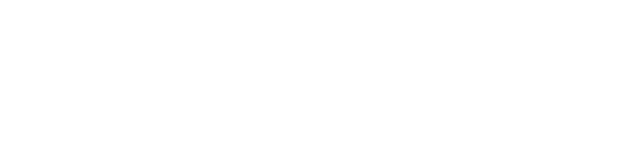
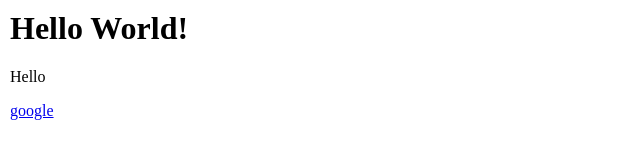
Before and after one commit to mac-manu/vuejs, a plain HTML site: page vueJS templates/index.html in a window 1280 px wide. Shown: the whole page, without its empty margins (0-640 px from the left). Drawn offline with nearby package versions, Linux system fonts and the light colour scheme; files that its build step writes are made by us from their sources.

Commit message:
template

```diff
--- a/vueJS templates/app.js
+++ b/vueJS templates/app.js
@@ -3,12 +3,14 @@
 new Vue({
 	el: '#app',
 	data: {
-		title: 'Hello World!'
+		title: 'Hello World!',
+		link: 'http://google.com'
 	},
 	methods: {
 	  sayHello: function() {
 	    //return 'Hello';
-			//return this.title;
+			this.title = 'Hello';
+			return this.title;
 	  }
 	}
 })
--- a/vueJS templates/index.html
+++ b/vueJS templates/index.html
@@ -10,7 +10,8 @@
     <body>
 
 			<div id="app">
-				<p>{{ sayHello() }}</p>
+        <h1 v-once>{{ title}}</h1>
+				<p>{{ sayHello() }}</p><a v-bind:href="link">google</a>
 			</div>
         <script src="app.js"></script>
     </body>
```
